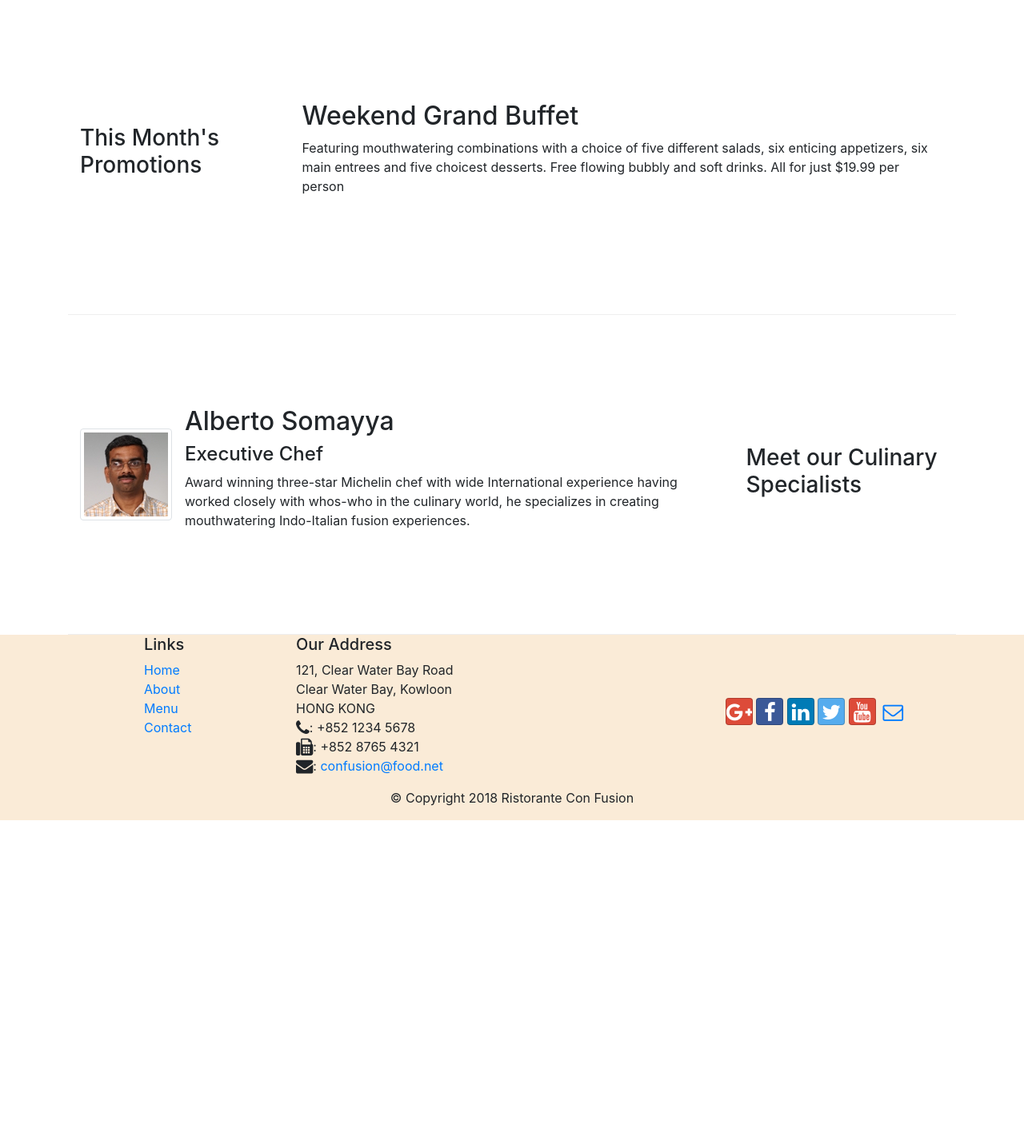
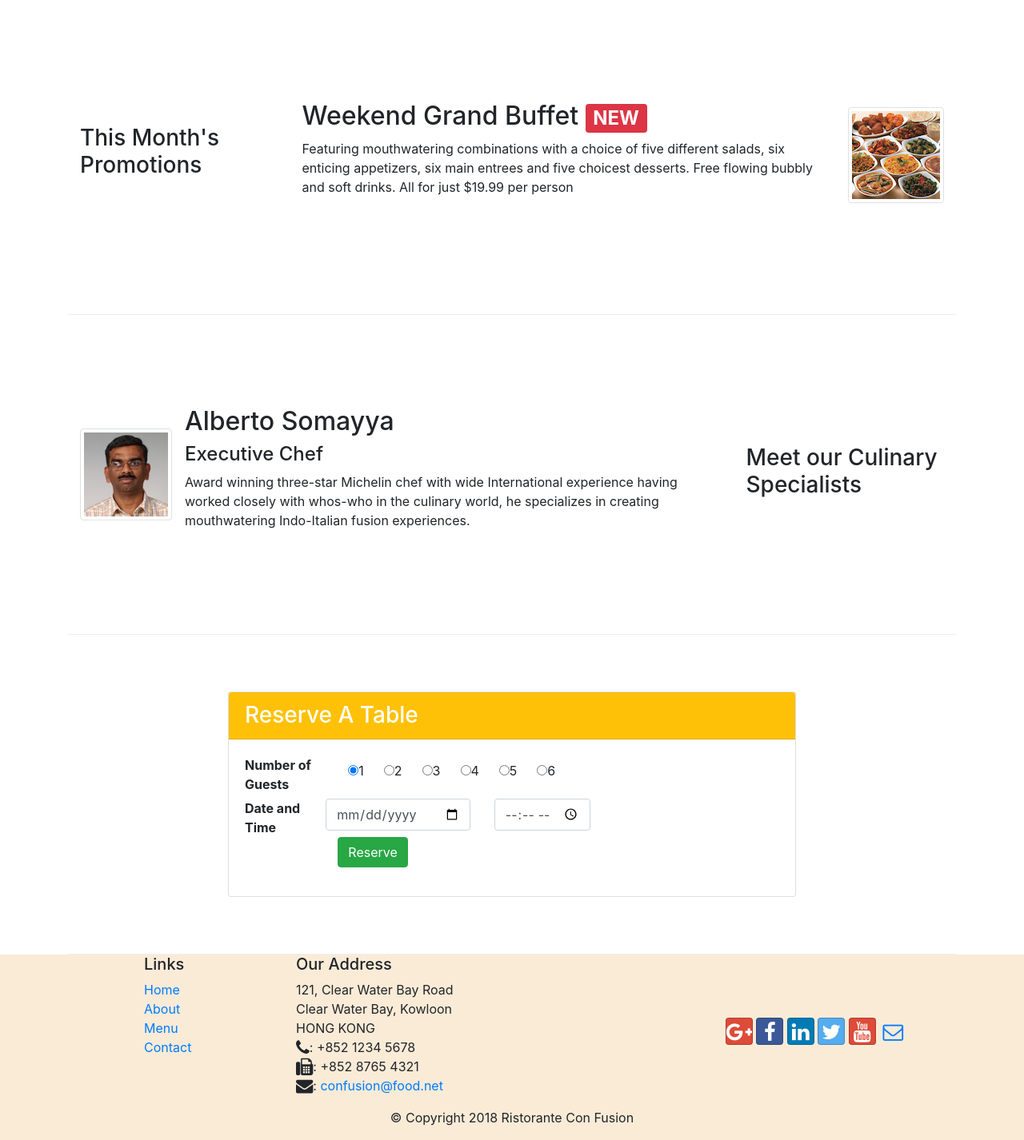
Before and after one commit to ineelshah/FrontEnd-WebUI-Frameworks-CourseFront-End-Web-UI-Frameworks-and-Tools-Bootstrap-4-Coursera, a website: page index.html in a window 1280 px wide. Shown: the part 740-2166 px from the top of the page at 80% size. Before the commit the page ends 1766 px from the top, so only its background shows below. Drawn offline with nearby package versions, Linux system fonts and the light colour scheme.

Commit message:
Added Assignment 2

```diff
--- a/index.html
+++ b/index.html
@@ -44,6 +44,9 @@
                 <div class = "col-12 col-sm align-self-center">
                     <img src = "img/logo.png" class = "img-fluid">
                 </div>
+                <div class="col-12 col-sm align-self-center">
+                    <a role="button" class="btn btn-block btn-warning" href="#reservationForm">Reserve Table</a>
+                </div>
             </div>
         </div>
     </header>
@@ -60,7 +63,7 @@
                     <img class = "d-flex mr-3 img-thumbnail align-self-center"
                          src = "img/uthappizza.png" alt = "uthappizza">
                     <div class = "media-body">
-                        <h2>Uthappizza<span class = "badge badge-danger">HOT</span> <span class = "badge badge-pill badge-secondary">$4.99</span></h2>
+                        <h2>Uthappizza <span class = "badge badge-danger">HOT</span> <span class = "badge badge-pill badge-secondary">$4.99</span></h2>
                         <p>A unique combination of Indian Uthappam (pancake) and Italian pizza, topped with Cerignola olives, ripe vine cherry tomatoes, Vidalia onion, Guntur chillies and Buffalo Paneer.</p>
                     </div>
 
@@ -75,8 +78,17 @@
                 <h3>This Month's Promotions</h3>
             </div>
             <div class="col col-sm col-md">
-                <h2>Weekend Grand Buffet</h2>
-                <p>Featuring mouthwatering combinations with a choice of five different salads, six enticing appetizers, six main entrees and five choicest desserts. Free flowing bubbly and soft drinks. All for just $19.99 per person </p>
+                <div class = "media">
+
+                    <div class = "media-body">
+                        <h2>Weekend Grand Buffet <span class = "badge badge-danger">NEW</span></h2>
+                        <p>Featuring mouthwatering combinations with a choice of five different salads, six enticing appetizers, six main entrees and five choicest desserts. Free flowing bubbly and soft drinks. All for just $19.99 per person </p>
+                    </div>
+                    <img class = "d-flex ml-3 img-thumbnail align-self-center"
+                         src = "img/buffet.png" alt = "buffet">
+
+                </div>
+
             </div>
         </div>
 
@@ -97,6 +109,54 @@
 
             </div>
         </div>
+
+        <div id = "reservationForm" class="row row-content align-items-center justify-content-center">
+            <div class="col-12 col-sm-8 align-self-center">
+                <div class="card">
+                    <h3 class="card-header bg-warning text-white">Reserve A Table</h3>
+                    <div class="card-body">
+                        <dl class="row">
+                            <dt class="col-md-2">Number of Guests</dt>
+                            <dd class="col-10">
+                                <div class = "btn-group">
+                                    <label class="btn active"><input type="radio" name="people" value = "1" checked>1</label>
+                                    <label class="btn"><input type="radio" name="people" value = "2">2</label>
+                                    <label class="btn"><input type="radio" name="people" value = "3">3</label>
+                                    <label class="btn"><input type="radio" name="people" value = "4">4</label>
+                                    <label class="btn"><input type="radio" name="people" value = "5">5</label>
+                                    <label class="btn"><input type="radio" name="people" value = "6">6</label>
+                                </div>
+                            </dd>
+
+                            <dt class="col-md-2">Date and Time</dt>
+                            <div class="row">
+                                <div class="col-12 col-md-7">
+                                    <div class="input-group">
+                                        <input type="date" class="form-control" id="date" name="date" placeholder="Date">
+                                    </div>
+                                </div>
+                                <div class="col-12 col-md-5">
+                                    <div class="input-group">
+                                        <input type="time" class="form-control" id="time" name="time" placeholder="Time">
+                                    </div>
+                                </div>
+                            </div>
+
+
+                            <div class = "offset-md-2 col-md-10">
+                                <button type="button" class="btn btn-success">Reserve</button>
+                            </div>
+
+
+                        </dl>
+                    </div>
+                </div>
+            </div>
+        </div>
+
+
+
+
     </div>
 
     <footer class = "footer">
```
Also changed, not shown: aboutus.html (+1 -1 lines).
